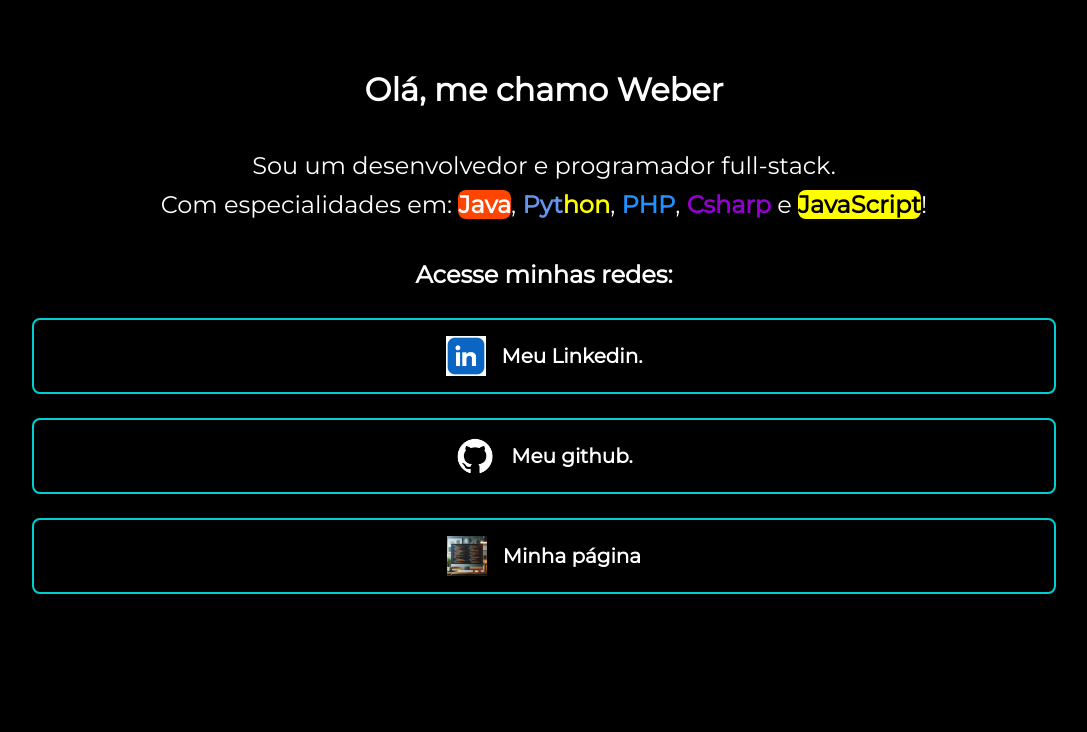
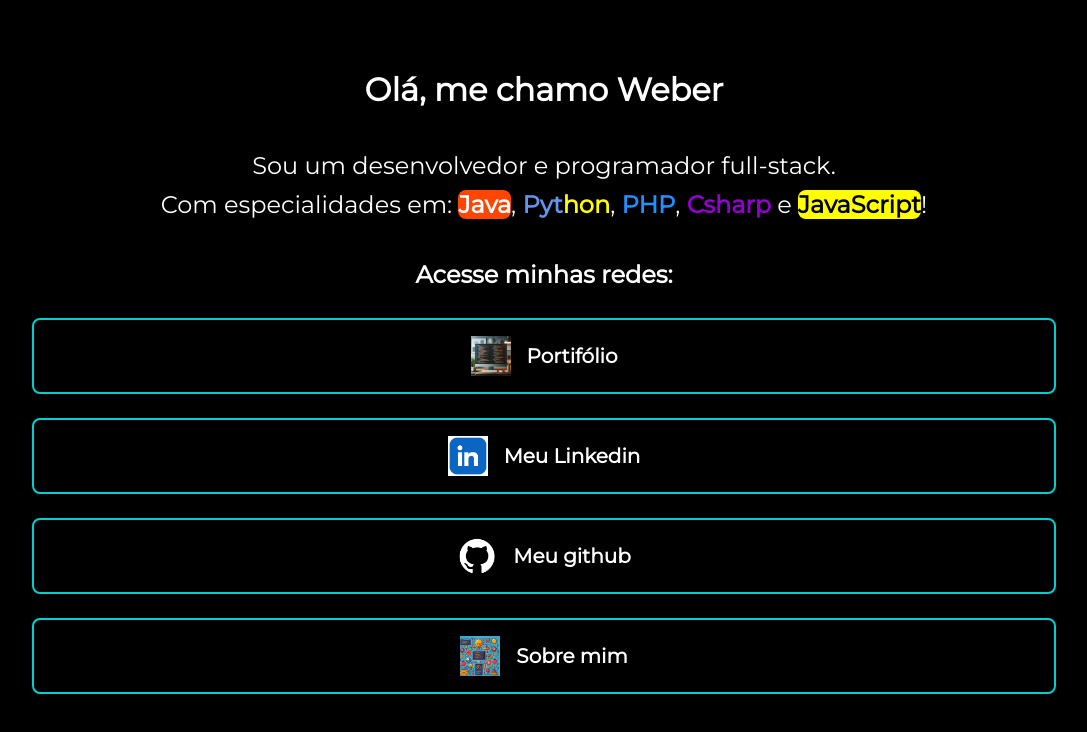
Before and after one commit to Webermanoel/portif-lio, a website: page index.html in a window 1280 px wide. Shown: the whole page, without its empty margins (96-1183 px from the left). Drawn offline with Linux system fonts and the light colour scheme.

Commit message:
Atualizando Portifólio

```diff
--- a/index.html
+++ b/index.html
@@ -20,21 +20,27 @@
             </p>
             <div class="apresentacao__links">
                 <h2 class="apresentacao__links__subtitulo">Acesse minhas redes:</h2>
+                <a class="apresentacao__links__navegacao" href="wmprogrammer\wmprogrammer.html">
+                    <img class="apresentacao__links__imagem" src="images/programpc.png" alt="Ícone linkedin">
+                    Portifólio
+                </a>
 
                 <a class="apresentacao__links__navegacao" href="https://www.linkedin.com/in/weber-manoel-63784a270/">
                     <img class="apresentacao__links__imagem" src="images/Linkedin Logo.jpeg" alt="Ícone linkedin">
-                    Meu Linkedin.
+                    Meu Linkedin
                 </a>
 
                 <a class="apresentacao__links__navegacao" href="https://github.com/Webermanoel">
                     <img class="apresentacao__links__imagem" src="images/Github Logo.jpeg" alt="Ícone linkedin">
-                    Meu github.
+                    Meu github
                 </a>
 
-                <a class="apresentacao__links__navegacao" href="wmprogrammer\wmprogrammer.html">
-                    <img class="apresentacao__links__imagem" src="images/programpc.png" alt="Ícone linkedin">
-                    Minha página
+                <a class="apresentacao__links__navegacao" href="../contato/sobremim.html">
+                    <img class="apresentacao__links__imagem" src="images/portifólio.png" alt="Ícone Github">
+                    Sobre mim
+                    <br>
                 </a>
+
             </div>
         </section>
     </main>
```
Also changed, not shown: contato/sobremim.html (+1 -1 lines), wmprogrammer/wmprogrammer.html (+3 -18 lines).
